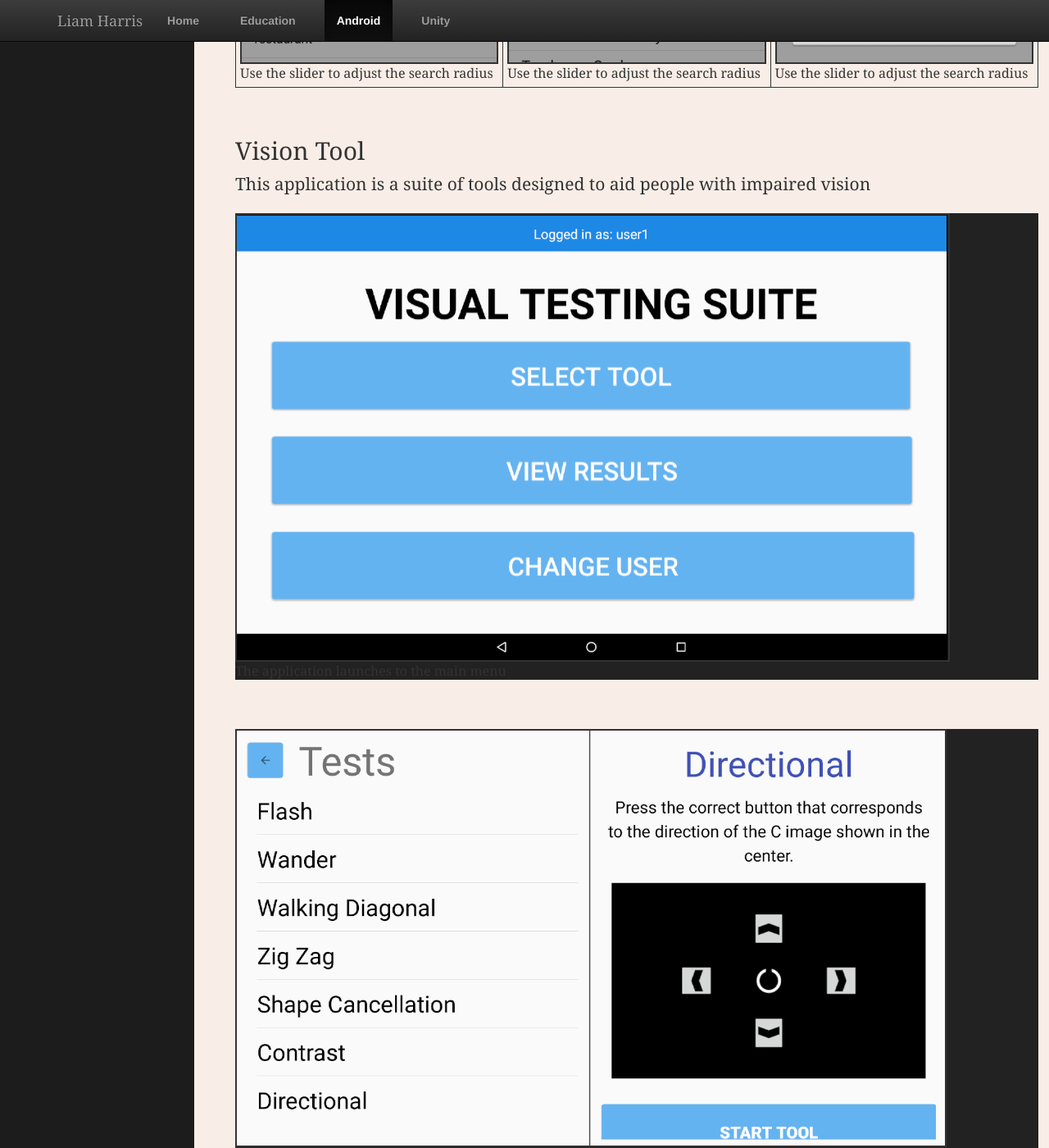
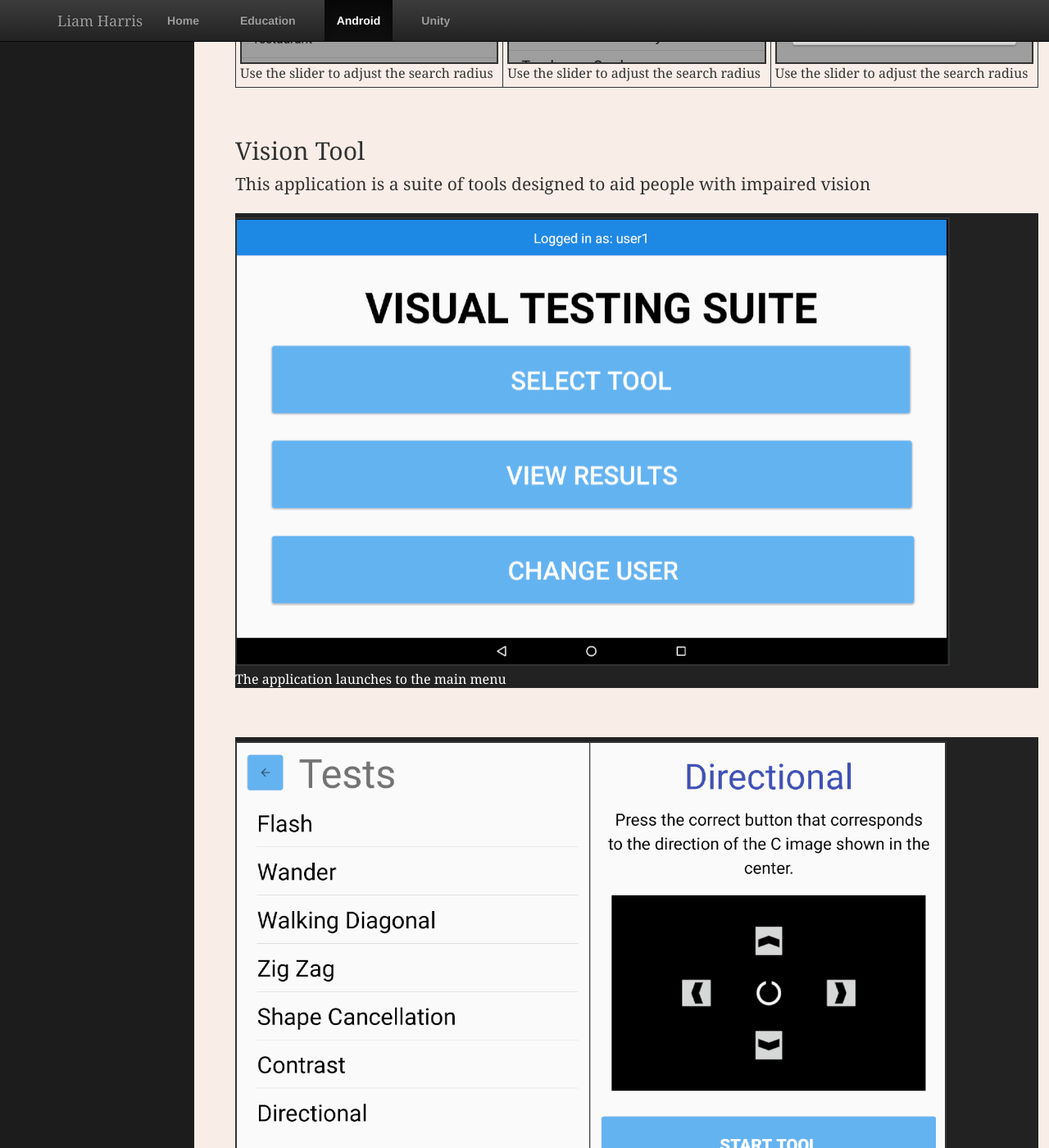
Before and after one commit to harrl7/harrl7.github.io, a Jekyll site: the page built from android/index.html, in a window 1280 px wide and 1400 px high, scrolled down 772 px. Shown: the whole window at 82% size. Built offline with Jekyll 4.4.1, drawn with Linux system fonts in a browser that asks for light colours.

Commit message:
Update main.css

```diff
--- a/css/main.css
+++ b/css/main.css
@@ -93,3 +93,11 @@ img {
     margin: 20px auto;
     background-color: var(--col-dk-grey);
 }
+
+#Vision_Tools figure img{
+    margin: 5px auto;
+}
+
+#Vision_Tools figure figcaption{
+    color: #ffffff;
+}
```
